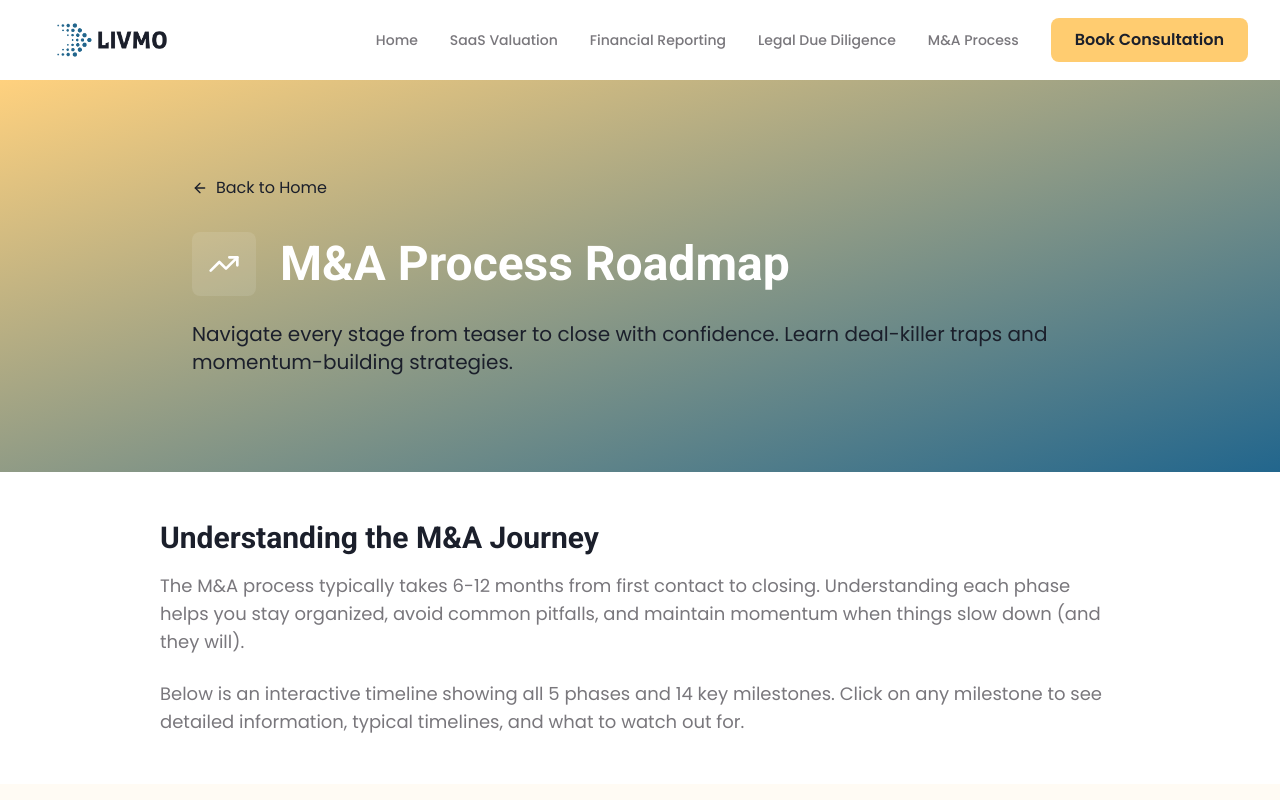
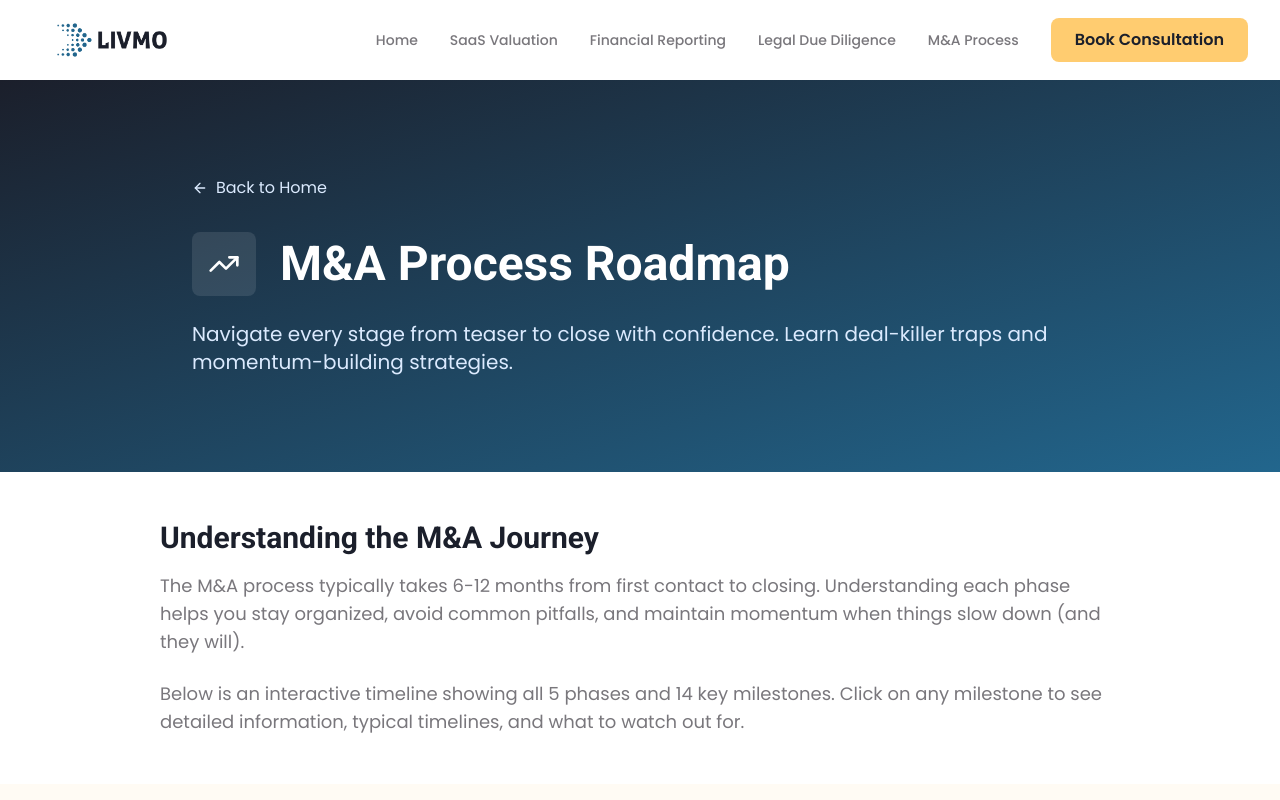
Before and after one commit to khaledazar/learn-livmo, a Next.js app: page /ma-process in a window 1280 px wide. Shown: the top 800 px of the page. Built offline with nearby package versions, Linux system fonts and the light colour scheme.

Commit message:
Fix hero gradient colors on M&A Process page
- Change from muddy gold/90% + primary to clean navy-to-primary gradient
- Update description text from navy to blue-100 for better visibility
- Fix Back to Home link color for proper contrast
- More professional look for M&A content

```diff
--- a/app/ma-process/page.tsx
+++ b/app/ma-process/page.tsx
@@ -52,12 +52,12 @@ export default function MAProcessPage() {
       <StructuredData data={learningResourceSchema} />
       <Layout>
         {/* Hero Section */}
-        <section className="py-16 lg:py-24 bg-gradient-to-br from-livmo-gold/90 to-livmo-primary text-white">
+        <section className="py-16 lg:py-24 bg-gradient-to-br from-livmo-navy to-livmo-primary text-white">
           <Container>
             <div className="max-w-4xl mx-auto">
               <Link
                 href="/"
-                className="inline-flex items-center text-livmo-navy hover:text-white transition-colors mb-8"
+                className="inline-flex items-center text-blue-100 hover:text-white transition-colors mb-8"
               >
                 <ArrowLeft className="mr-2 h-4 w-4" />
                 Back to Home
@@ -72,7 +72,7 @@ export default function MAProcessPage() {
                 </h1>
               </div>
 
-              <p className="text-xl text-livmo-navy">
+              <p className="text-xl text-blue-100">
                 Navigate every stage from teaser to close with confidence. Learn deal-killer traps and momentum-building strategies.
               </p>
             </div>
```
